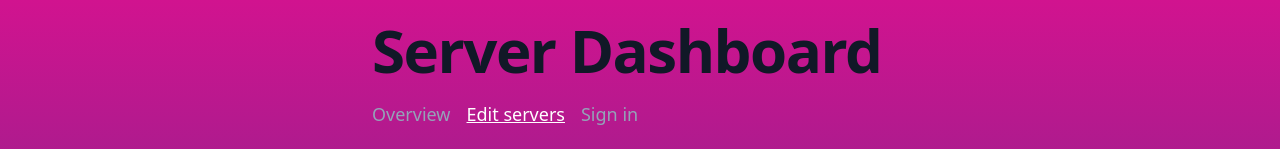
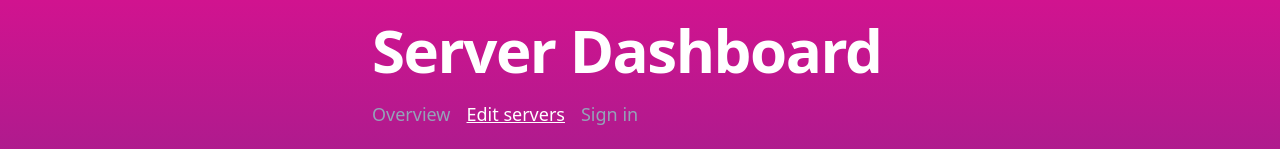
Before and after one commit to ViktorEdman/gssc-next, a Next.js app: page /edit in a window 1280 px wide. Shown: the top 149 px of the page. Built offline with nearby package versions, Linux system fonts and the light colour scheme; no server answers; the database is empty.

Commit message:
updated list key for servers removed light theme font added updateData on serverList load

```diff
--- a/src/components/ServerList.tsx
+++ b/src/components/ServerList.tsx
@@ -4,7 +4,7 @@ function ServerList({serversData, loading}) {
   return (<>
     <ul className={`w-full z-100 ${loading ? "animate-pulse" : null}`}>
       {serversData.map((server) => (
-        <ServerInfo server={server} key={server.game} />
+        <ServerInfo server={server} key={`${server.game}:${server?.name}`} />
       ))}
     </ul>
   </>);
--- a/src/components/Title.tsx
+++ b/src/components/Title.tsx
@@ -4,9 +4,8 @@ function title() {
     font-extrabold
     leading-none
     tracking-tight
-    text-gray-900
     lg:text-6xl
-    dark:text-white
+    text-white
     my-5"
     >
         Server Dashboard
--- a/src/pages/index.tsx
+++ b/src/pages/index.tsx
@@ -38,6 +38,7 @@ export default function Home({ data, date }) {
     };
 
     useEffect(() => {
+        updateData()
         const interval = setInterval(() => updateData(), 10000);
         return () => clearInterval(interval);
     }, []);
```
